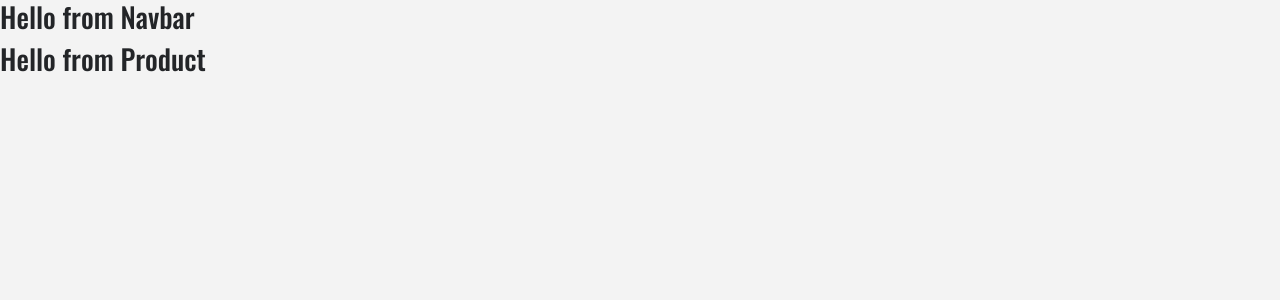
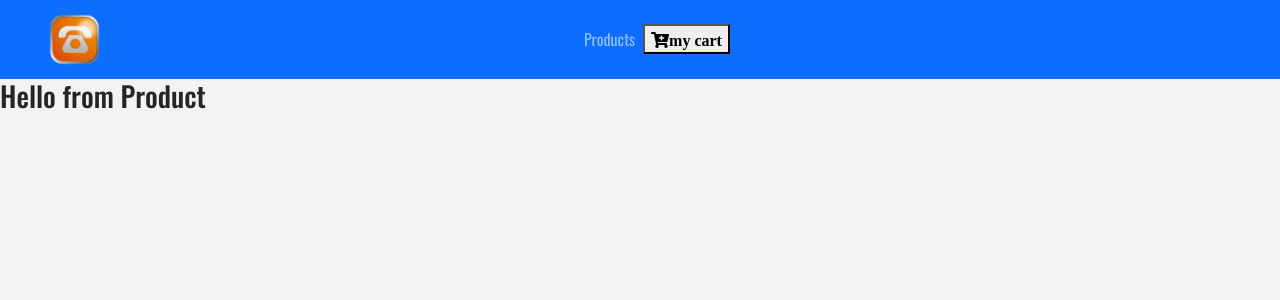
Before and after one commit to bella77-69/store-ecommerce, a React (Create React App) app: page / in a window 1280 px wide. Shown: the top 300 px of the page. Built offline with nearby package versions, Linux system fonts and the light colour scheme.

Commit message:
navbar component completed

```diff
--- /dev/null
+++ b/src/Styles/scss/_images.scss
@@ -0,0 +1,3 @@
+.navbar-logo {
+    width: 10%;
+}
--- a/src/components/Navbar.js
+++ b/src/components/Navbar.js
@@ -1,13 +1,31 @@
-import React, { Component } from 'react';
+import React, { Component } from "react";
+import { Link } from "react-router-dom";
+import logo from "../logo.png";
+import "../Styles/scss/_images.scss";
 
 class Navbar extends Component {
-    render() {
-        return (
-            <div>
-                <h3>Hello from Navbar</h3>
-            </div>
-        );
-    }
+  render() {
+    return (
+      <nav className="navbar navbar-expand-sm bg-primary navbar-dark px-sm-5">
+        <Link to="/">
+          {" "}
+          <img src={logo} alt="app-logo" className="navbar-brand navbar-logo" />
+        </Link>
+        <ul className="navbar-nav align-items-center">
+          <li className="nav-item ml-5">
+            <Link to="/" className="nav-link">
+              Products
+            </Link>
+          </li>
+        </ul>
+        <Link to="/cart" className="ml-auto">
+          <button>
+            <i className="fas fa-cart-plus">my cart</i>
+          </button>
+        </Link>
+      </nav>
+    );
+  }
 }
 
 export default Navbar;
```
Also changed, not shown: src/data.js (added, +10 -0 lines), src/Styles/scss/_global.scss (line endings or trailing spaces).
